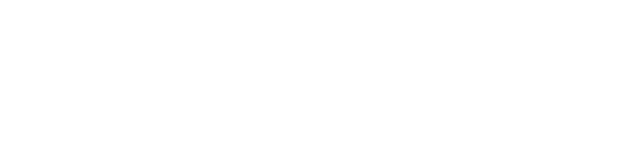
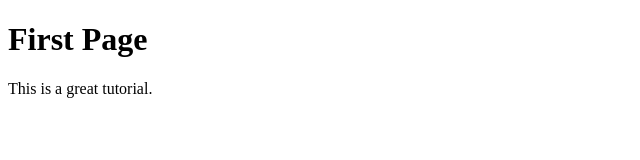
Before and after one commit to Bleulens/git-course, a plain HTML site: page index.html in a window 1280 px wide. Shown: the whole page, without its empty margins (0-640 px from the left). Drawn offline with Linux system fonts and the light colour scheme.

Commit message:
Changed the index file

```diff
--- a/index.html
+++ b/index.html
@@ -5,5 +5,8 @@
     <meta name="viewport" content="width=device-width, initial-scale=1.0" />
     <title>Document</title>
   </head>
-  <body></body>
+  <body>
+    <h1>First Page</h1>
+    <p>This is a great tutorial.</p>
+  </body>
 </html>
```
